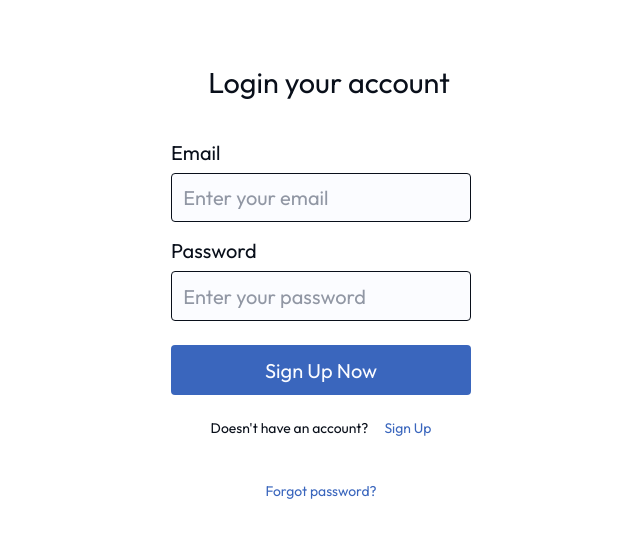
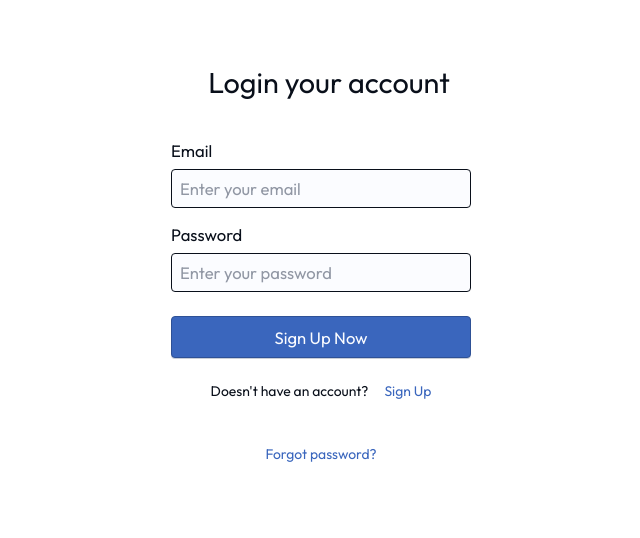
Before and after one commit to JonMenez/alkemy-challange-js, a React (Vite) app in the folder frontend/: page / in a window 1280 px wide. Shown: the top 538 px of the page, without its empty margins (319-959 px from the left). Built offline with nearby package versions, Linux system fonts and the light colour scheme.

Commit message:
[UPDATE] styling box-shadow & hover

```diff
--- a/frontend/src/styles/button.scss
+++ b/frontend/src/styles/button.scss
@@ -3,11 +3,17 @@
 .button {
     display: block;
     width: 100%;
-    font-size: $fz0;
-    border: none;
+    font-size: $fz-1;
+    border: solid .5px darken($color-primary,10%);
     border-radius: .25rem;
+    box-shadow: 0px 1px 0px $color-gray;
     color: $color-white;
     background-color: $color-primary;
     cursor: pointer;
-    padding: .8rem 1rem;
+    padding: .6rem 1rem;
+    transition: background-color, transform 80ms cubic-bezier(0.33, 1, 0.68, 1);
+
+    &:hover {
+        background-color: darken($color-primary,5%);
+    }
 }
--- a/frontend/src/styles/input.scss
+++ b/frontend/src/styles/input.scss
@@ -7,21 +7,23 @@
 
     &-label {
         display: block;
-        font-size: $fz0;
+        font-size: $fz-1;
         margin-bottom: 0.5rem;
     }
 
     &-field {
         display: block;
-        font-size: $fz0;
+        font-size: $fz-1;
         width: 100%;
-        padding: .7rem;
+        padding: .5rem;
         background-color: $color-white;
-        border: 1px solid $color-black;
+        border: .5px solid $color-black;
         border-radius: .25rem;
+        box-shadow: 0px 1px opx $color-gray;
+
 
         &::placeholder {
-            font-size: $fz0;
+            font-size: $fz-1;
             color: $color-gray-dark;
         }
     }
```
